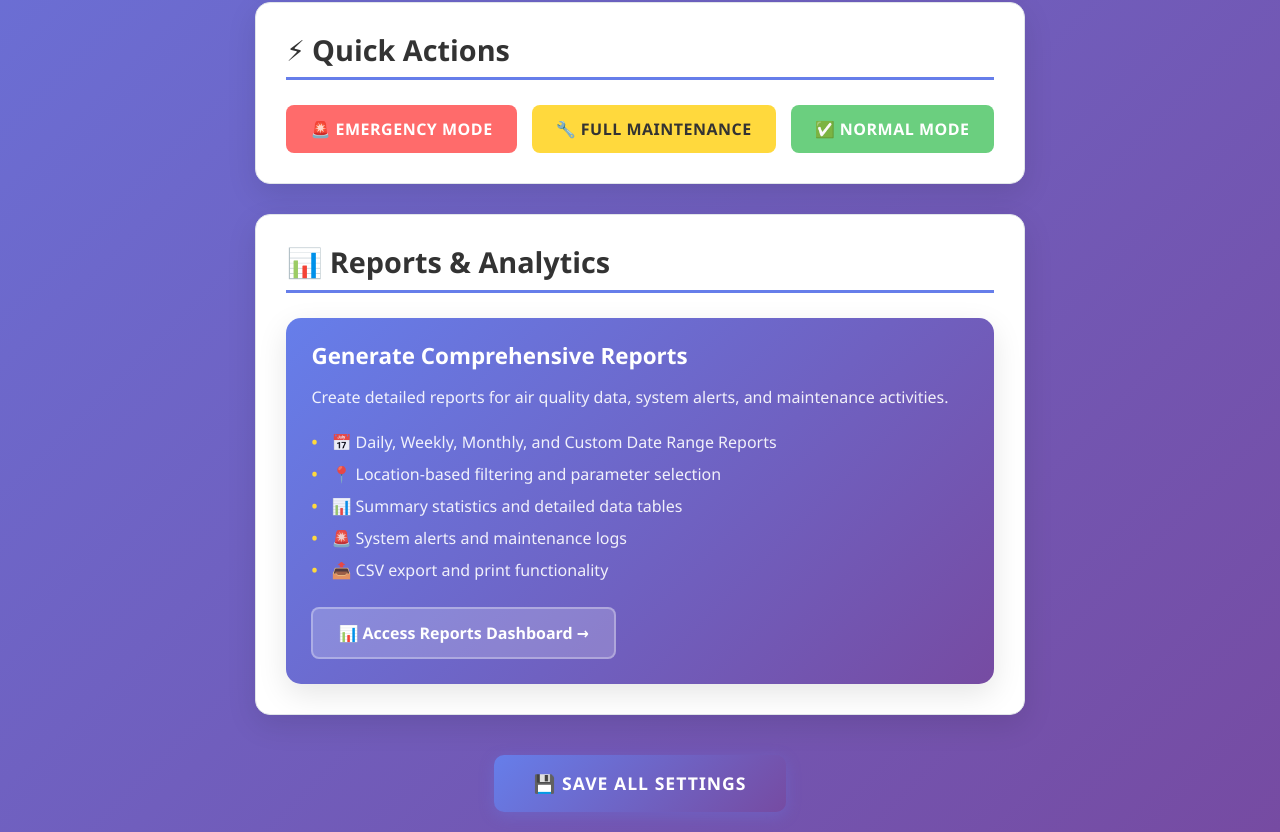
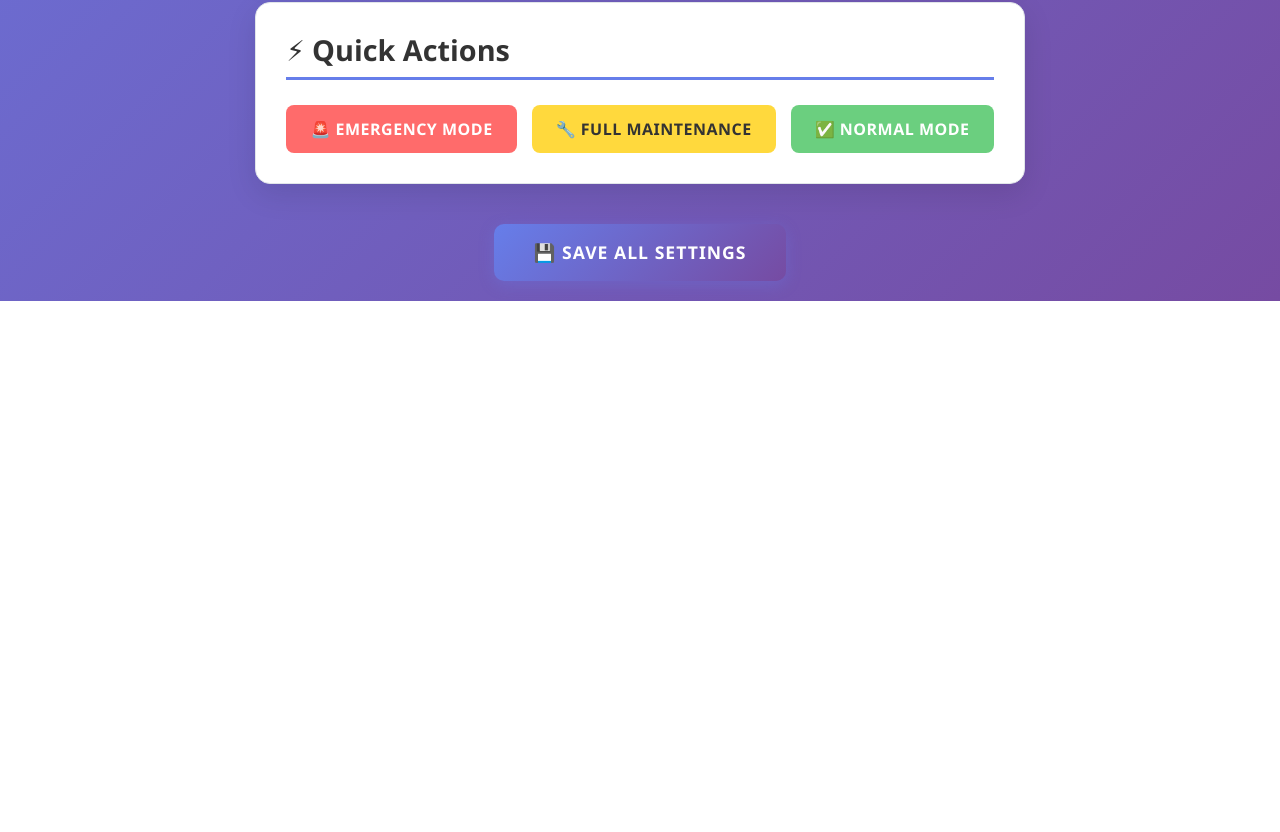
Before and after one commit to Marc-hub-coder/thesis-website-deployment, a React (Create React App) app: page /admin in a window 1280 px wide. Shown: the part 966-1798 px from the top of the page. After the commit the page ends 1267 px from the top, so only its background shows below. Built offline with nearby package versions, Linux system fonts and the light colour scheme; no server answers; the database is empty; sample sign-in values are in the browser's storage.

Commit message:
remove the reports

```diff
--- a/src/components/AdminDashboard.js
+++ b/src/components/AdminDashboard.js
@@ -293,26 +293,7 @@ const AdminDashboard = () => {
             </div>
           </div>
 
-          {/* Reports Section */}
-          <div className="admin-section">
-            <h2 className="section-title">📊 Reports & Analytics</h2>
-            <div className="reports-highlight">
-              <div className="reports-info">
-                <h3>Generate Comprehensive Reports</h3>
-                <p>Create detailed reports for air quality data, system alerts, and maintenance activities.</p>
-                <ul>
-                  <li>📅 Daily, Weekly, Monthly, and Custom Date Range Reports</li>
-                  <li>📍 Location-based filtering and parameter selection</li>
-                  <li>📊 Summary statistics and detailed data tables</li>
-                  <li>🚨 System alerts and maintenance logs</li>
-                  <li>📤 CSV export and print functionality</li>
-                </ul>
-                <Link to="/admin/reports" className="reports-link">
-                  📊 Access Reports Dashboard →
-                </Link>
-              </div>
-            </div>
-          </div>
+          {/* Reports Section removed as requested */}
         </div>
 
         <div className="admin-actions">
```
